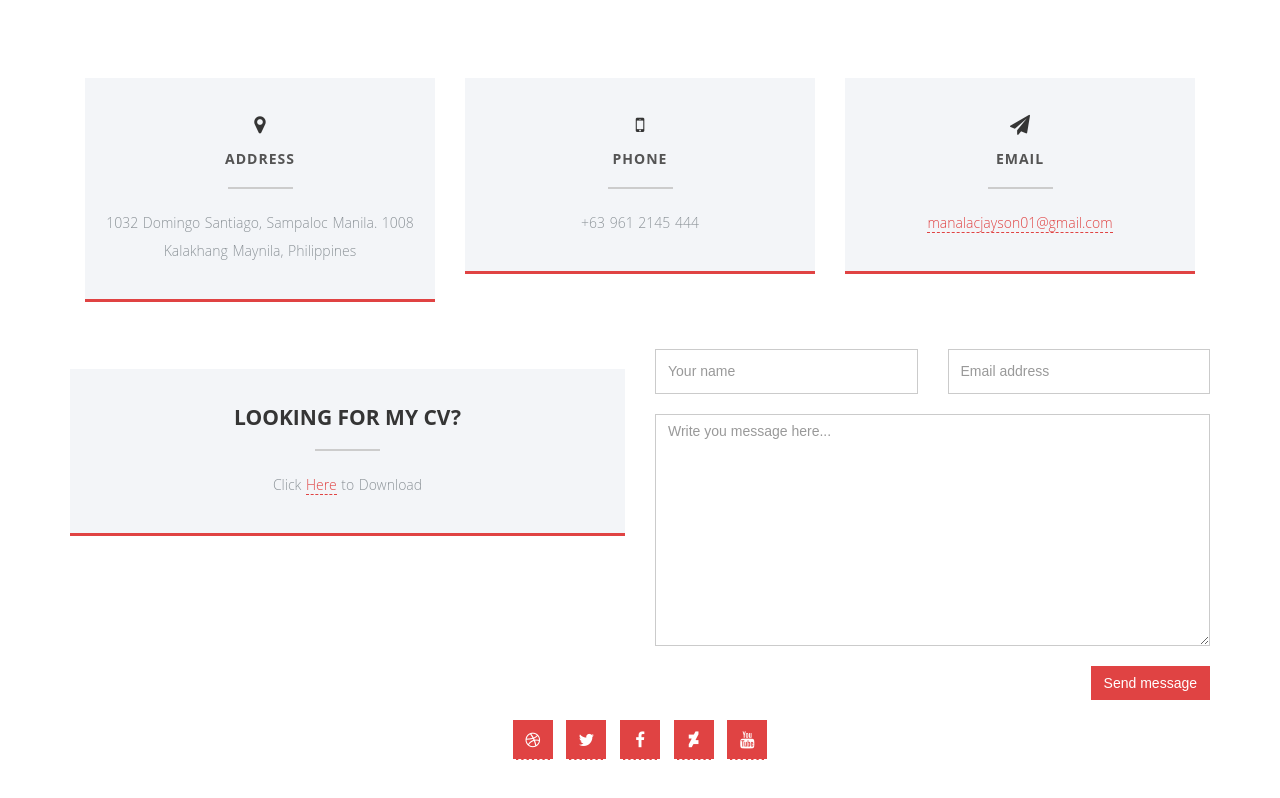
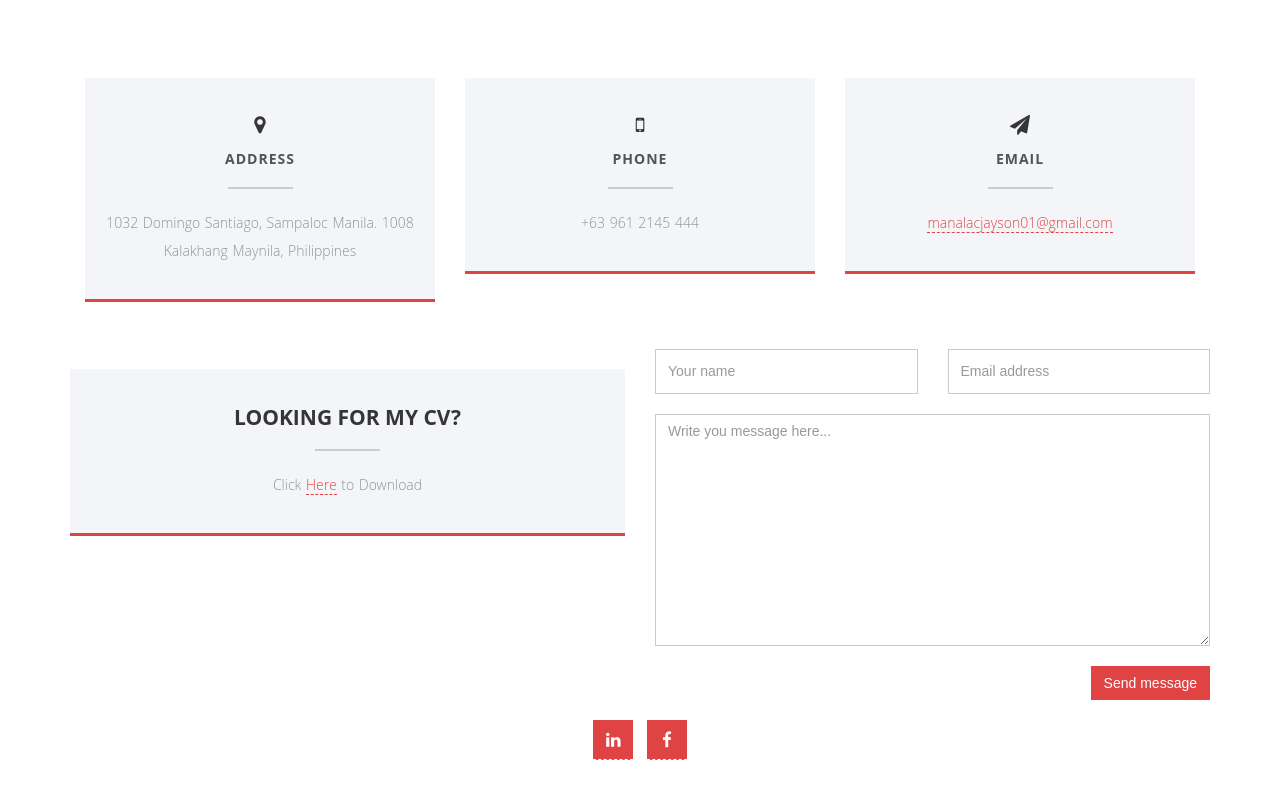
Before and after one commit to FWPJays/jayson.github.io, a plain HTML site: page index.html in a window 1280 px wide. Shown: the part 5909-6707 px from the top of the page. Drawn offline with nearby package versions, Linux system fonts and the light colour scheme.

Commit message:
Update index.html
Signed-off-by: jaysonmanalac <168642535+jaysonmanalac@users.noreply.github.com>

```diff
--- a/index.html
+++ b/index.html
@@ -452,11 +452,8 @@
             <div class="row">
               <div class="col-md-12">
                 <ul class="social-buttons">
-                  <li><a href="index.html#" class="social-btn"><i class="fa fa-dribbble"></i></a></li><!-- dribble -->
-                  <li><a href="index.html#" class="social-btn"><i class="fa fa-twitter"></i></a></li><!-- twitter -->
-                  <li><a href="index.html#" class="social-btn"><i class="fa fa-facebook"></i></a></li><!-- facebook -->
-				  <li><a href="index.html#" class="social-btn"><i class="fa fa-deviantart"></i></a></li><!-- deviantart -->
-				  <li><a href="index.html#" class="social-btn"><i class="fa fa-youtube"></i></a></li><!-- youtube -->
+                  <li><a href="https://www.linkedin.com/in/jayson-ma%C3%B1alac-4b4204244?utm_source=share&utm_campaign=share_via&utm_content=profile&utm_medium=android_app" class="social-btn"><i class="fa fa-linkedin"></i></a></li><!-- twitter -->
+                  <li><a href="https://www.facebook.com/manalac.je?mibextid=ZbWKwL" class="social-btn"><i class="fa fa-facebook"></i></a></li><!-- facebook -->
                 </ul>
               </div>
             </div>
```
